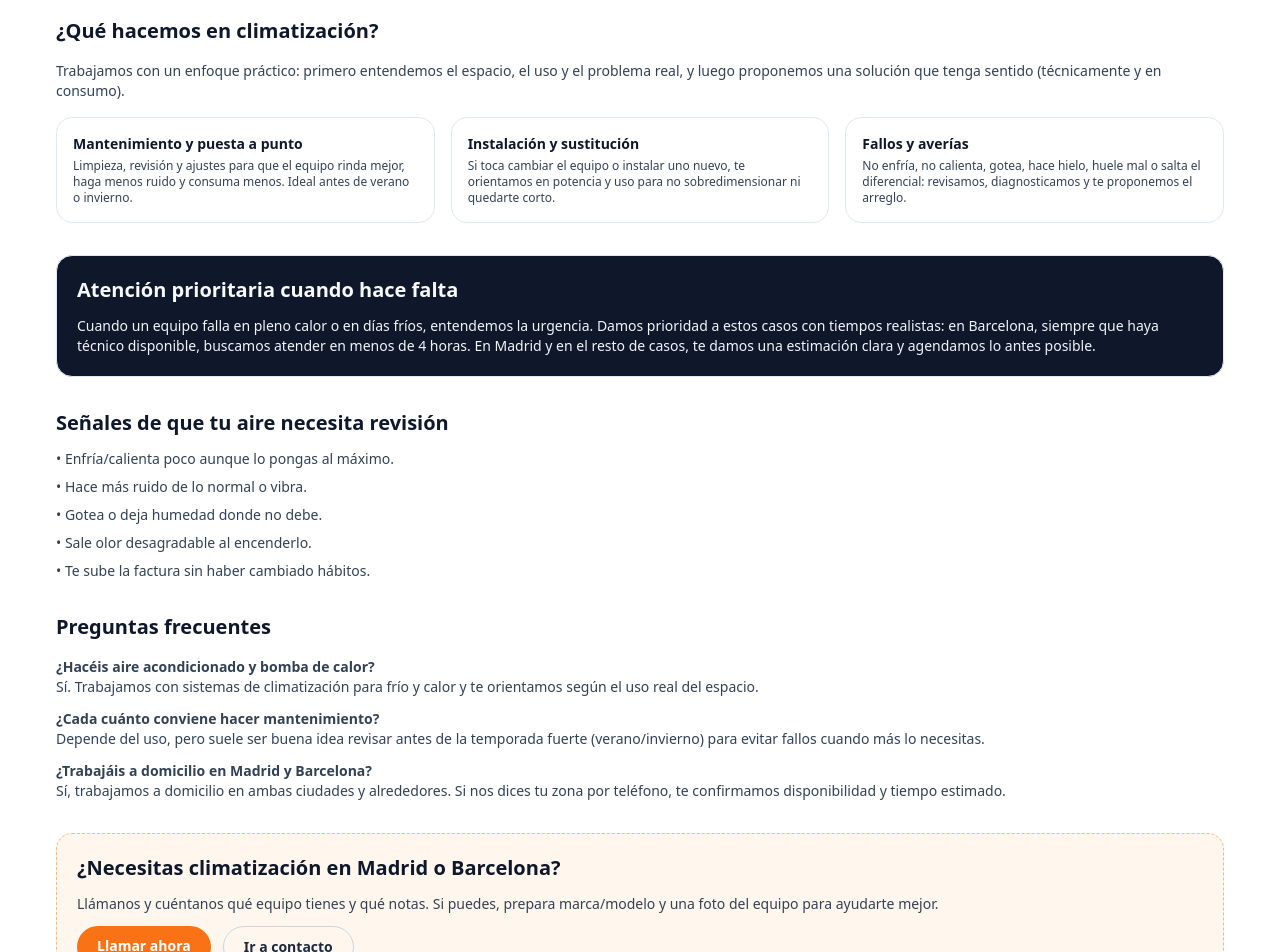
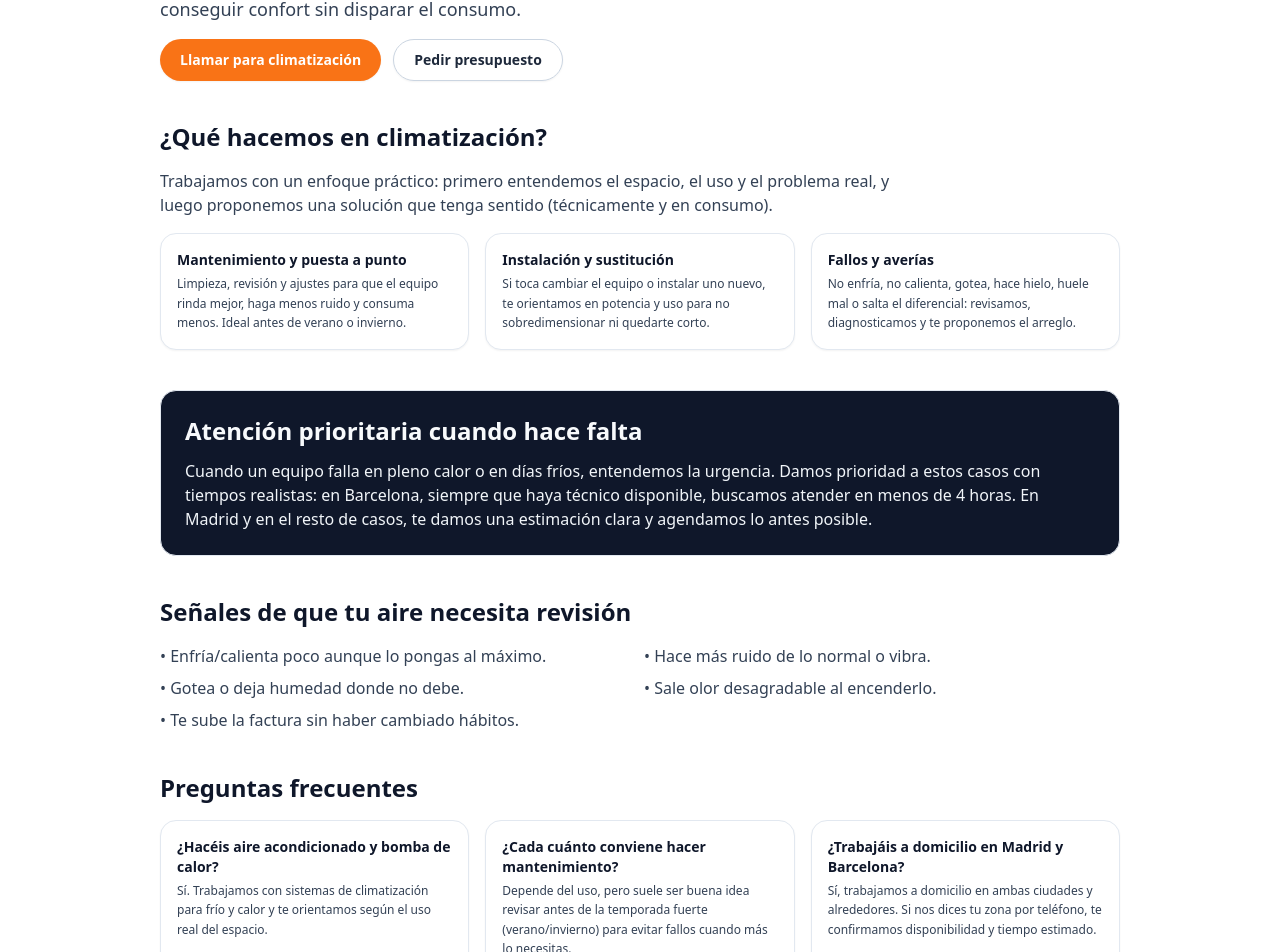
Before and after one commit to DavidSW123/serviplusultra-web, a Next.js app: page /climatizacion in a window 1280 px wide. Shown: the part 589-1541 px from the top of the page. Built offline with nearby package versions, Linux system fonts and the light colour scheme.

Commit message:
Responsive for mobiles

```diff
--- a/app/climatizacion/page.tsx
+++ b/app/climatizacion/page.tsx
@@ -1,201 +1,170 @@
 // app/climatizacion/page.tsx
 import { BrandBannerDark } from "@/components/BrandBanners";
+import { Container } from "@/components/ui/Container";
+import { Section } from "@/components/ui/Section";
+import { Card, CardText, CardTitle } from "@/components/ui/Card";
+import { ButtonLink } from "@/components/ui/ButtonLink";
 
 const WHATSAPP_ENABLED = process.env.NEXT_PUBLIC_WHATSAPP_ENABLED === "true";
 
 export default function ClimatizacionPage() {
   return (
-    <div className="space-y-8">
+    <Container>
+      <div className="space-y-10">
         {/* BANDA DE MARCA (logo oscuro integrado, sin bordes) */}
         <BrandBannerDark />
 
         {/* HERO */}
-      <section className="space-y-3">
-        <h1 className="text-3xl font-bold tracking-tight text-slate-900 md:text-4xl">
+        <Section className="space-y-4">
+          <h1 className="text-3xl font-bold tracking-tight text-slate-900 sm:text-4xl">
             Climatización y aire acondicionado en Madrid y Barcelona, sin líos
           </h1>
 
-        <p className="text-sm text-slate-700">
-          Instalación, mantenimiento y solución de problemas de aire acondicionado
-          y bombas de calor. Vamos a domicilio en Madrid y Barcelona y te
-          ayudamos a conseguir confort sin disparar el consumo.
+          <p className="max-w-2xl text-base text-slate-700 sm:text-lg">
+            Instalación, mantenimiento y solución de problemas de aire acondicionado y bombas
+            de calor. Vamos a domicilio en Madrid y Barcelona y te ayudamos a conseguir
+            confort sin disparar el consumo.
           </p>
 
-        <div className="flex flex-wrap gap-3 pt-1">
-          <a
-            href="tel:+34655099298"
-            className="rounded-full bg-orange-500 px-5 py-2.5 text-sm font-semibold text-white shadow-sm hover:bg-orange-600"
-          >
+          <div className="flex flex-col gap-3 sm:flex-row sm:flex-wrap">
+            <ButtonLink href="tel:+34655099298" variant="primary" external>
               Llamar para climatización
-          </a>
+            </ButtonLink>
 
             {WHATSAPP_ENABLED && (
-            <a
-              href="https://wa.me/34655099298"
-              className="rounded-full border border-slate-300 px-5 py-2.5 text-sm font-semibold text-slate-800 hover:border-slate-400 hover:bg-slate-50"
-            >
+              <ButtonLink href="https://wa.me/34655099298" external>
                 WhatsApp (fotos/vídeo)
-            </a>
+              </ButtonLink>
             )}
 
-          <a
-            href="/contacto"
-            className="rounded-full border border-slate-300 px-5 py-2.5 text-sm font-semibold text-slate-800 hover:border-slate-400 hover:bg-slate-50"
-          >
-            Pedir presupuesto
-          </a>
+            <ButtonLink href="/contacto">Pedir presupuesto</ButtonLink>
           </div>
-      </section>
+        </Section>
 
         {/* SERVICIOS */}
-      <section className="space-y-4">
-        <h2 className="text-xl font-semibold text-slate-900">
+        <Section className="space-y-4">
+          <h2 className="text-xl font-semibold text-slate-900 sm:text-2xl">
             ¿Qué hacemos en climatización?
           </h2>
 
-        <p className="text-sm text-slate-700">
-          Trabajamos con un enfoque práctico: primero entendemos el espacio, el
-          uso y el problema real, y luego proponemos una solución que tenga
-          sentido (técnicamente y en consumo).
+          <p className="max-w-3xl text-sm text-slate-700 sm:text-base">
+            Trabajamos con un enfoque práctico: primero entendemos el espacio, el uso y el
+            problema real, y luego proponemos una solución que tenga sentido (técnicamente y
+            en consumo).
           </p>
 
-        <div className="grid gap-4 md:grid-cols-3">
-          <div className="rounded-2xl border border-slate-200 bg-white p-4">
-            <h3 className="text-sm font-semibold text-slate-900">
-              Mantenimiento y puesta a punto
-            </h3>
-            <p className="mt-1 text-xs text-slate-700">
-              Limpieza, revisión y ajustes para que el equipo rinda mejor, haga
-              menos ruido y consuma menos. Ideal antes de verano o invierno.
-            </p>
+          <div className="grid gap-4 sm:grid-cols-2 lg:grid-cols-3">
+            <Card>
+              <CardTitle>Mantenimiento y puesta a punto</CardTitle>
+              <CardText>
+                Limpieza, revisión y ajustes para que el equipo rinda mejor, haga menos ruido
+                y consuma menos. Ideal antes de verano o invierno.
+              </CardText>
+            </Card>
+
+            <Card>
+              <CardTitle>Instalación y sustitución</CardTitle>
+              <CardText>
+                Si toca cambiar el equipo o instalar uno nuevo, te orientamos en potencia y
+                uso para no sobredimensionar ni quedarte corto.
+              </CardText>
+            </Card>
+
+            <Card>
+              <CardTitle>Fallos y averías</CardTitle>
+              <CardText>
+                No enfría, no calienta, gotea, hace hielo, huele mal o salta el diferencial:
+                revisamos, diagnosticamos y te proponemos el arreglo.
+              </CardText>
+            </Card>
           </div>
-
-          <div className="rounded-2xl border border-slate-200 bg-white p-4">
-            <h3 className="text-sm font-semibold text-slate-900">
-              Instalación y sustitución
-            </h3>
-            <p className="mt-1 text-xs text-slate-700">
-              Si toca cambiar el equipo o instalar uno nuevo, te orientamos en
-              potencia y uso para no sobredimensionar ni quedarte corto.
-            </p>
-          </div>
-
-          <div className="rounded-2xl border border-slate-200 bg-white p-4">
-            <h3 className="text-sm font-semibold text-slate-900">
-              Fallos y averías
-            </h3>
-            <p className="mt-1 text-xs text-slate-700">
-              No enfría, no calienta, gotea, hace hielo, huele mal o salta el
-              diferencial: revisamos, diagnosticamos y te proponemos el arreglo.
-            </p>
-          </div>
-        </div>
-      </section>
+        </Section>
 
         {/* TIEMPOS */}
-      <section className="space-y-3 rounded-2xl border border-slate-200 bg-slate-900 p-5 text-slate-50">
-        <h2 className="text-xl font-semibold">
+        <Section className="rounded-2xl border border-slate-200 bg-slate-900 p-5 text-slate-50 sm:p-6">
+          <h2 className="text-xl font-semibold sm:text-2xl">
             Atención prioritaria cuando hace falta
           </h2>
-        <p className="text-sm text-slate-100">
-          Cuando un equipo falla en pleno calor o en días fríos, entendemos la
-          urgencia. Damos prioridad a estos casos con tiempos realistas: en
-          Barcelona, siempre que haya técnico disponible, buscamos atender en
-          menos de 4 horas. En Madrid y en el resto de casos, te damos una
-          estimación clara y agendamos lo antes posible.
+          <p className="text-sm text-slate-100 sm:text-base">
+            Cuando un equipo falla en pleno calor o en días fríos, entendemos la urgencia.
+            Damos prioridad a estos casos con tiempos realistas: en Barcelona, siempre que
+            haya técnico disponible, buscamos atender en menos de 4 horas. En Madrid y en el
+            resto de casos, te damos una estimación clara y agendamos lo antes posible.
           </p>
-      </section>
+        </Section>
 
         {/* CONSEJOS (SEO + valor real) */}
-      <section className="space-y-3">
-        <h2 className="text-xl font-semibold text-slate-900">
+        <Section className="space-y-4">
+          <h2 className="text-xl font-semibold text-slate-900 sm:text-2xl">
             Señales de que tu aire necesita revisión
           </h2>
-        <ul className="space-y-2 text-sm text-slate-700">
+          <ul className="grid gap-2 text-sm text-slate-700 sm:grid-cols-2 sm:text-base">
             <li>• Enfría/calienta poco aunque lo pongas al máximo.</li>
             <li>• Hace más ruido de lo normal o vibra.</li>
             <li>• Gotea o deja humedad donde no debe.</li>
             <li>• Sale olor desagradable al encenderlo.</li>
             <li>• Te sube la factura sin haber cambiado hábitos.</li>
           </ul>
-      </section>
+        </Section>
 
         {/* FAQ */}
-      <section className="space-y-4">
-        <h2 className="text-xl font-semibold text-slate-900">
+        <Section className="space-y-4">
+          <h2 className="text-xl font-semibold text-slate-900 sm:text-2xl">
             Preguntas frecuentes
           </h2>
 
-        <div className="space-y-3 text-sm text-slate-700">
-          <div>
-            <h3 className="font-semibold">
-              ¿Hacéis aire acondicionado y bomba de calor?
-            </h3>
-            <p>
-              Sí. Trabajamos con sistemas de climatización para frío y calor y
-              te orientamos según el uso real del espacio.
-            </p>
+          <div className="grid gap-4 lg:grid-cols-3">
+            <Card className="shadow-none">
+              <CardTitle>¿Hacéis aire acondicionado y bomba de calor?</CardTitle>
+              <CardText>
+                Sí. Trabajamos con sistemas de climatización para frío y calor y te orientamos
+                según el uso real del espacio.
+              </CardText>
+            </Card>
+
+            <Card className="shadow-none">
+              <CardTitle>¿Cada cuánto conviene hacer mantenimiento?</CardTitle>
+              <CardText>
+                Depende del uso, pero suele ser buena idea revisar antes de la temporada fuerte
+                (verano/invierno) para evitar fallos cuando más lo necesitas.
+              </CardText>
+            </Card>
+
+            <Card className="shadow-none">
+              <CardTitle>¿Trabajáis a domicilio en Madrid y Barcelona?</CardTitle>
+              <CardText>
+                Sí, trabajamos a domicilio en ambas ciudades y alrededores. Si nos dices tu zona
+                por teléfono, te confirmamos disponibilidad y tiempo estimado.
+              </CardText>
+            </Card>
           </div>
-
-          <div>
-            <h3 className="font-semibold">
-              ¿Cada cuánto conviene hacer mantenimiento?
-            </h3>
-            <p>
-              Depende del uso, pero suele ser buena idea revisar antes de la
-              temporada fuerte (verano/invierno) para evitar fallos cuando más
-              lo necesitas.
-            </p>
-          </div>
-
-          <div>
-            <h3 className="font-semibold">
-              ¿Trabajáis a domicilio en Madrid y Barcelona?
-            </h3>
-            <p>
-              Sí, trabajamos a domicilio en ambas ciudades y alrededores. Si nos
-              dices tu zona por teléfono, te confirmamos disponibilidad y tiempo
-              estimado.
-            </p>
-          </div>
-        </div>
-      </section>
+        </Section>
 
         {/* CTA FINAL */}
-      <section className="space-y-3 rounded-2xl border border-dashed border-orange-300 bg-orange-50 p-5">
-        <h2 className="text-xl font-semibold text-slate-900">
+        <Section className="rounded-2xl border border-dashed border-orange-300 bg-orange-50 p-5 sm:p-6">
+          <h2 className="text-xl font-semibold text-slate-900 sm:text-2xl">
             ¿Necesitas climatización en Madrid o Barcelona?
           </h2>
-        <p className="text-sm text-slate-700">
-          Llámanos y cuéntanos qué equipo tienes y qué notas. Si puedes, prepara
-          marca/modelo y una foto del equipo para ayudarte mejor.
+          <p className="max-w-3xl text-sm text-slate-700 sm:text-base">
+            Llámanos y cuéntanos qué equipo tienes y qué notas. Si puedes, prepara marca/modelo
+            y una foto del equipo para ayudarte mejor.
           </p>
 
-        <div className="flex flex-wrap gap-3">
-          <a
-            href="tel:+34655099298"
-            className="rounded-full bg-orange-500 px-5 py-2.5 text-sm font-semibold text-white shadow-sm hover:bg-orange-600"
-          >
+          <div className="flex flex-col gap-3 sm:flex-row sm:flex-wrap">
+            <ButtonLink href="tel:+34655099298" variant="primary" external>
               Llamar ahora
-          </a>
+            </ButtonLink>
 
             {WHATSAPP_ENABLED && (
-            <a
-              href="https://wa.me/34655099298"
-              className="rounded-full border border-slate-300 px-5 py-2.5 text-sm font-semibold text-slate-800 hover:border-slate-400 hover:bg-slate-50"
-            >
+              <ButtonLink href="https://wa.me/34655099298" external>
                 WhatsApp
-            </a>
+              </ButtonLink>
             )}
 
-          <a
-            href="/contacto"
-            className="rounded-full border border-slate-300 px-5 py-2.5 text-sm font-semibold text-slate-800 hover:border-slate-400 hover:bg-slate-50"
-          >
-            Ir a contacto
-          </a>
+            <ButtonLink href="/contacto">Ir a contacto</ButtonLink>
           </div>
-      </section>
+        </Section>
       </div>
+    </Container>
   );
 }
--- /dev/null
+++ b/components/ui/ButtonLink.tsx
@@ -0,0 +1,38 @@
+import Link from "next/link";
+
+type Props = {
+  href: string;
+  children: React.ReactNode;
+  variant?: "primary" | "secondary";
+  external?: boolean;
+};
+
+export function ButtonLink({
+  href,
+  children,
+  variant = "secondary",
+  external = false,
+}: Props) {
+  const base =
+    "inline-flex items-center justify-center rounded-full px-5 py-2.5 text-sm font-semibold shadow-sm transition focus:outline-none focus-visible:ring-2 focus-visible:ring-sky-500 focus-visible:ring-offset-2";
+  const styles =
+    variant === "primary"
+      ? "bg-orange-500 text-white hover:bg-orange-600"
+      : "border border-slate-300 text-slate-800 hover:border-slate-400 hover:bg-slate-50";
+
+  const className = `${base} ${styles}`;
+
+  if (external) {
+    return (
+      <a href={href} className={className} rel="noopener noreferrer">
+        {children}
+      </a>
+    );
+  }
+
+  return (
+    <Link href={href} className={className}>
+      {children}
+    </Link>
+  );
+}
--- /dev/null
+++ b/components/ui/Card.tsx
@@ -0,0 +1,21 @@
+export function Card({
+  children,
+  className = "",
+}: {
+  children: React.ReactNode;
+  className?: string;
+}) {
+  return (
+    <div className={`rounded-2xl border border-slate-200 bg-white p-4 shadow-sm ${className}`}>
+      {children}
+    </div>
+  );
+}
+
+export function CardTitle({ children }: { children: React.ReactNode }) {
+  return <h3 className="text-sm font-semibold text-slate-900">{children}</h3>;
+}
+
+export function CardText({ children }: { children: React.ReactNode }) {
+  return <p className="mt-1 text-xs leading-relaxed text-slate-700">{children}</p>;
+}
--- /dev/null
+++ b/components/ui/Container.tsx
@@ -0,0 +1,7 @@
+export function Container({ children }: { children: React.ReactNode }) {
+  return (
+    <div className="mx-auto w-full max-w-5xl px-4 sm:px-6 lg:px-8">
+      {children}
+    </div>
+  );
+}
--- /dev/null
+++ b/components/ui/Section.tsx
@@ -0,0 +1,9 @@
+export function Section({
+  children,
+  className = "",
+}: {
+  children: React.ReactNode;
+  className?: string;
+}) {
+  return <section className={`space-y-3 ${className}`}>{children}</section>;
+}
```
Lines whose indentation alone changed are shown as unchanged.
